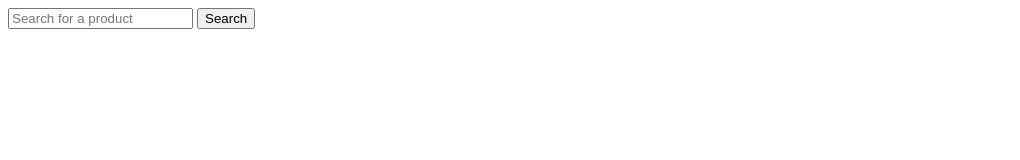
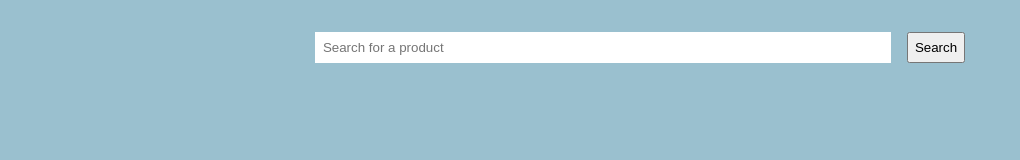
Before and after one commit to lucastheldl/Amazon-Express-Scraper, a plain HTML site: page frontend/index.html in a window 1280 px wide. Shown: the whole page, without its empty margins (0-1020 px from the left). Drawn offline with Linux system fonts and the light colour scheme.

Commit message:
styles: added style to html

```diff
--- a/frontend/index.html
+++ b/frontend/index.html
@@ -3,12 +3,15 @@
   <head>
     <meta charset="UTF-8" />
     <meta name="viewport" content="width=device-width, initial-scale=1.0" />
-    <link type="stylesheet" href="./style.css" />
+    <link rel="stylesheet" href="./style.css" />
     <title>Amazon scraper</title>
   </head>
   <body>
-    <input type="text" placeholder="Search for a product" id="searchInput" />
-    <button onclick="fetchResults()">Search</button>
+    <div class="searchAreaWrapper">
+      <input type="text" placeholder="Search for a product" id="searchInput" />
+      <button onclick="fetchResults()">Search</button>
+    </div>
+    <div class="content"></div>
   </body>
   <script src="./script.js"></script>
 </html>
--- a/frontend/style.css
+++ b/frontend/style.css
@@ -0,0 +1,27 @@
+body {
+  width: 1120px;
+  margin: 0 auto;
+  padding: 2rem;
+
+  display: flex;
+  flex-direction: column;
+  justify-content: center;
+  align-items: center;
+
+  background-color: rgb(154, 192, 207);
+}
+.searchAreaWrapper {
+  display: flex;
+  justify-content: center;
+  gap: 1rem;
+  width: 100%;
+}
+.searchAreaWrapper input {
+  border: none;
+  padding: 0.5rem;
+
+  width: 50%;
+}
+.searchAreaWrapper button {
+  cursor: pointer;
+}
```
